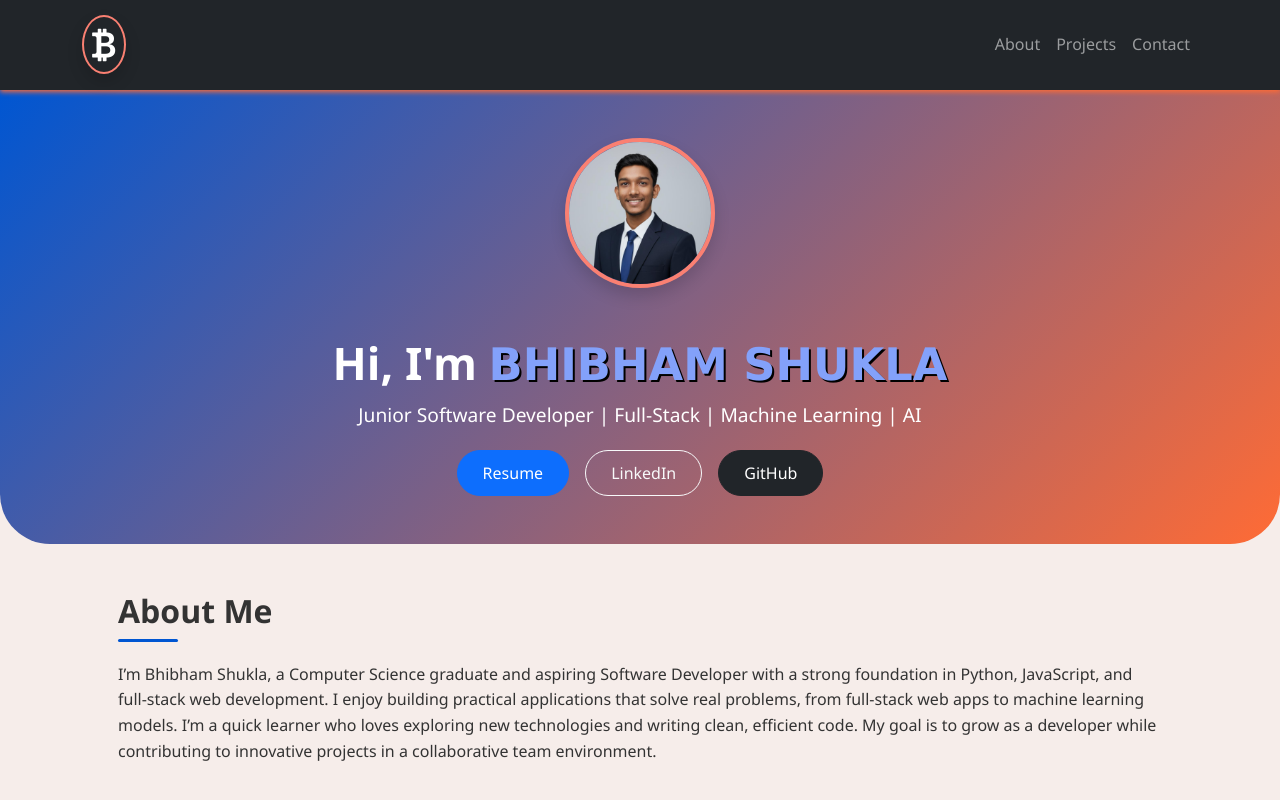
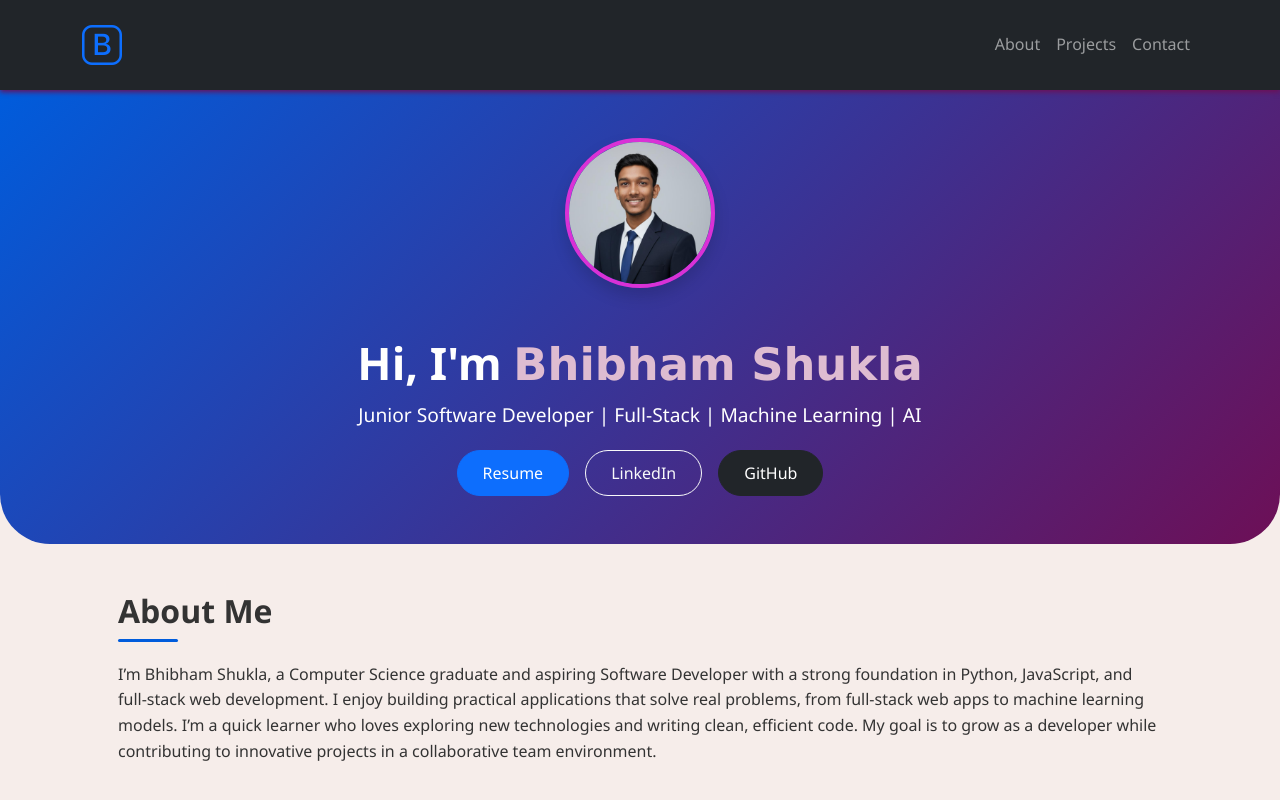
Before and after one commit to Bhibham17/portfolio, a plain HTML site: page index.html in a window 1280 px wide. Shown: the top 800 px of the page. Drawn offline with nearby package versions, Linux system fonts and the light colour scheme.

Commit message:
CSS update

```diff
--- a/index.html
+++ b/index.html
@@ -15,7 +15,7 @@
 
   <nav class="navbar navbar-expand-lg navbar-dark bg-dark">
     <div class="container">
-      <a class="navbar-brand" href="#" ><i class="bi bi-currency-bitcoin fs-1 text-primary rounded-circle shadow text-white " style="border: 2px solid salmon;"></i></a>
+      <a class="navbar-brand" href="#" ><i class="bi bi-bootstrap fs-1 text-primary"></i></a>
       <button class="navbar-toggler" type="button" data-bs-toggle="collapse" data-bs-target="#navbarNav">
         <span class="navbar-toggler-icon"></span>
       </button>
@@ -31,9 +31,9 @@
 
   <!-- Hero Section -->
 <section class="text-center p-5 bg-light">
-  <img src="assets/profile.png" alt="Bhibham Shukla" style="border: 4px solid salmon"
+  <img src="assets/profile.png" alt="Bhibham Shukla" style="border: 4px solid rgb(217, 49, 214)"
        class="rounded-circle shadow mb-5 " width="150">
-  <h1 class="fw-bold">Hi, I'm <span style="color: rgb(131, 161, 250); font-family:'Lucida Sans', 'Lucida Sans Regular', 'Lucida Grande', 'Lucida Sans Unicode', Geneva, Verdana, sans-serif;font-weight:bold;text-shadow: 2px 2px 0 black;text-decoration:solid;">BHIBHAM SHUKLA</span></h1>
+  <h1 class="fw-bold">Hi, I'm <span style="color: rgb(222, 188, 209); font-family:'Lucida Sans', 'Lucida Sans Regular', 'Lucida Grande', 'Lucida Sans Unicode', Geneva, Verdana, sans-serif;font-weight:bold;text-decoration:solid;">Bhibham Shukla</span></h1>
   <p class="lead">Junior Software Developer | Full-Stack | Machine Learning | AI</p>
   <div class="d-flex justify-content-center gap-3 mt-3">
     <a href="BhibhamShuklaResume.pdf" class="btn btn-primary" download> Resume</a>
--- a/style.css
+++ b/style.css
@@ -1,7 +1,7 @@
 /* General Reset */
 :root {
-  --primary-color: #0056D2;
-  --accent-color: #FF6B35;
+  --primary-color: #005cdc;
+  --accent-color: #6d0f56;
   --bg-light: #f8f9fa;
   --text-dark: #333;
 }
```
